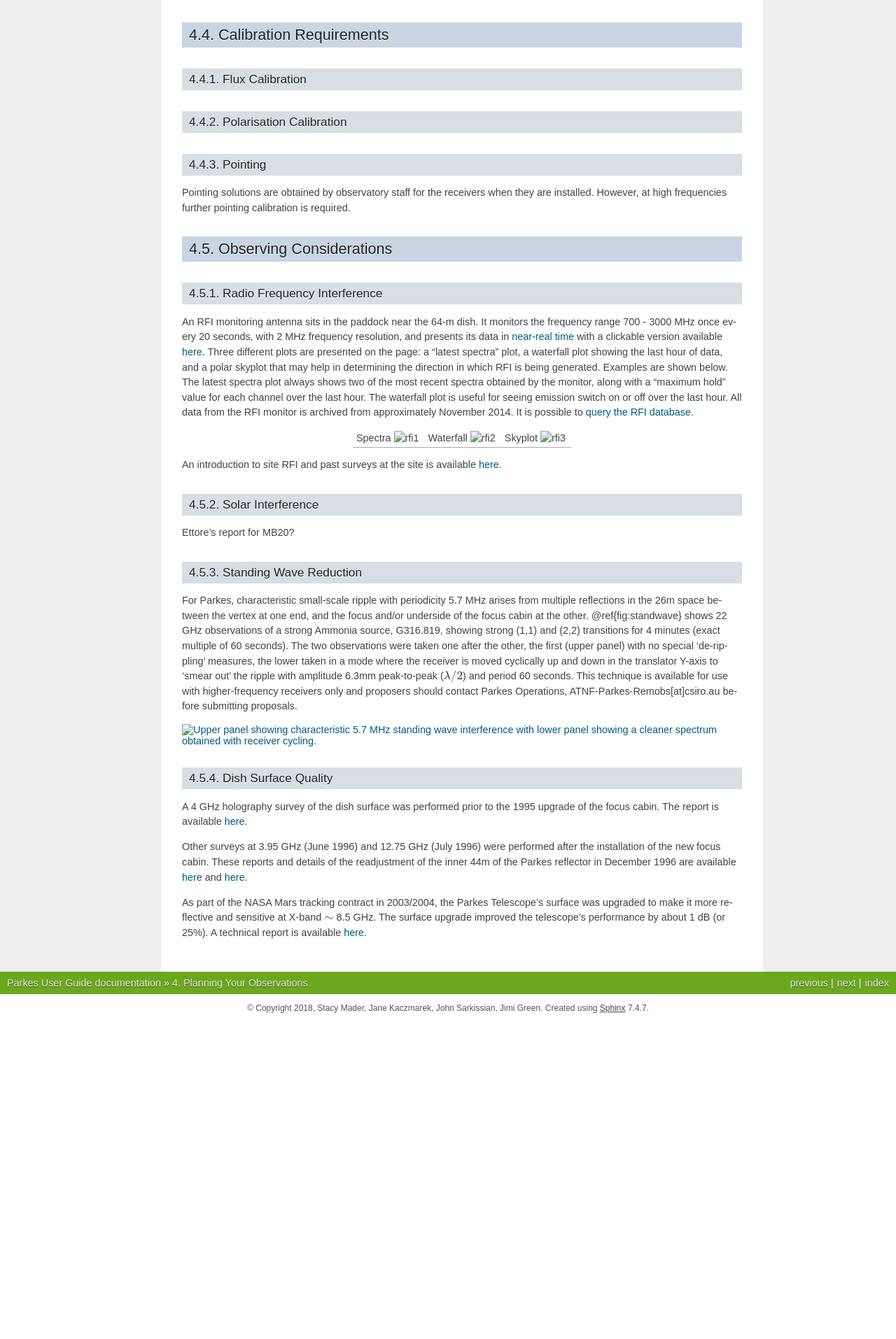
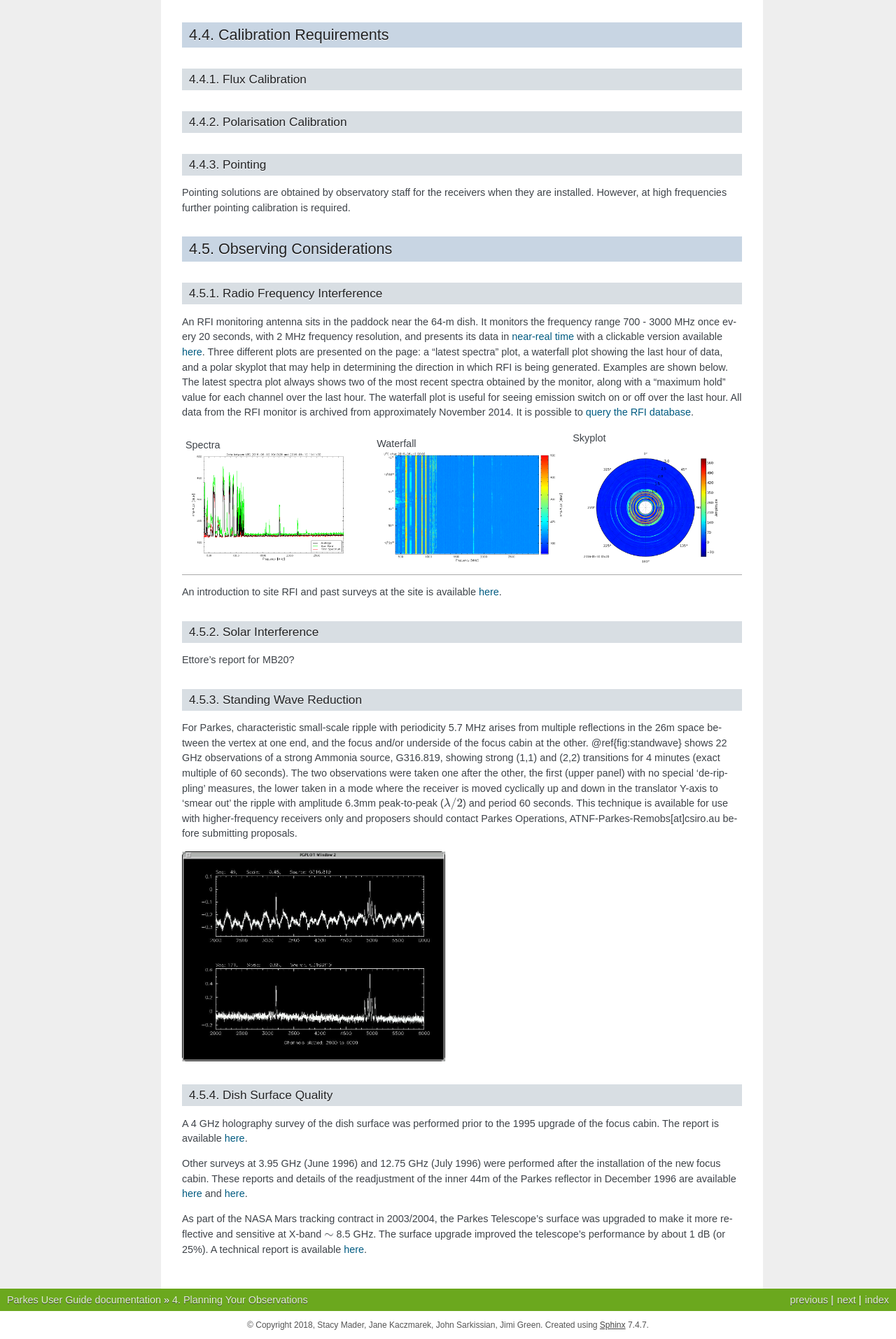
Before and after one commit to mad134/parkes-user-guide, a Sphinx documentation site: the page built from source/planning.rst, in a window 1280 px wide. Shown: the part 2252-4166 px from the top of the page at 70% size. Built offline with Sphinx 7.4.7, drawn with Linux system fonts in a browser that asks for light colours; before the commit the page ends 3713 px from its top, so only the background shows below that.

Commit message:
Fixed image links, added a few UWL parameters

```diff
--- a/source/observing.rst
+++ b/source/observing.rst
@@ -26,6 +26,7 @@ The remote observer will need the following:
   of a trainer before being qualified as a Remote Observer.
 
 * A computer with the following:
+
  * Access to the internet;
  * A recent version of a commonly used operating system.
  * A VNC application such as VNC viewer, TightVNC , Chicken of the VNC, Remoter for Mac.
--- a/source/planning.rst
+++ b/source/planning.rst
@@ -147,9 +147,9 @@ two of the most recent spectra obtained by the monitor, along with a “maximum
 plot is useful for seeing emission switch on or off over the last hour. All data from the RFI monitor is archived from approximately
 November 2014. It is possible to `query the RFI database <https://www.narrabri.atnf.csiro.au/observing/rfi/monitor/rfi_monitor_archive_query.html>`_.
 
-.. |rfi1| image:: ../../images/rfi_weathermap_spectra.png
-.. |rfi2| image:: ../../images/rfi_weathermap_waterfall.png
-.. |rfi3| image:: ../../images/rfi_weathermap_skyplot.png
+.. |rfi1| image:: ../images/rfi_weathermap_spectra.png
+.. |rfi2| image:: ../images/rfi_weathermap_waterfall.png
+.. |rfi3| image:: ../images/rfi_weathermap_skyplot.png
 
 +--------+-----------+--------+
 | Spectra| Waterfall | Skyplot|
@@ -176,7 +176,7 @@ the ripple with amplitude 6.3mm peak-to-peak (:math:`\lambda/2`) and period 60 s
 with higher-frequency receivers only and proposers should contact Parkes Operations, ATNF-Parkes-Remobs[at]csiro.au before
 submitting proposals.
 
-.. image:: ../../images/ripple.jpg
+.. image:: ../images/ripple.jpg
    :height: 300px
    :alt: Upper panel showing characteristic 5.7 MHz standing wave interference with lower panel showing a cleaner spectrum obtained with receiver cycling.
 
--- a/source/reduction.rst
+++ b/source/reduction.rst
@@ -195,7 +195,7 @@ the current directory.
  plotter.set_range(-100,100,-5,30)
  plotter.plot(iav)
 
-.. figure:: ../../images/rcw49asap.jpg
+.. figure:: ../images/rcw49asap.jpg
     :scale: 100%
     :align: center
     :alt: 22GHz Stokes I spectrum of RCW49.
@@ -235,7 +235,7 @@ The script file is shown below.
 
 
 
-.. figure:: ../../images/300.96+1.14asap.jpg
+.. figure:: ../images/300.96+1.14asap.jpg
     :scale: 100%
     :align: center
     :alt: Stokes I 6668MHz Methanol spectrum for 300.96+1.14.
@@ -294,7 +294,7 @@ Running this script produces the following output and image.
        units:        Jy km/s         km/s            km/s
 
 
-.. figure:: ../../images/galmiriad.jpg
+.. figure:: ../images/galmiriad.jpg
     :scale: 100%
     :align: center
     :alt: Spectrum of a galaxy using the MBSPECT utility of MIRIAD
--- a/source/rx_corr.rst
+++ b/source/rx_corr.rst
@@ -36,7 +36,7 @@ a coloured bar), the variation of :math:`T_{sys}` is shown across the band. Addi
 available receivers is provided in the table below.
 
 
-.. figure:: ../../images/parkes_tsys.jpg
+.. figure:: ../images/parkes_tsys.jpg
     :scale: 80%
     :align: center
     :alt: Range in system temperature for Parkes receivers.
@@ -102,7 +102,7 @@ at an angle of 15 degrees to the scan direction presents a nearly uniformly spac
 of 35 arcmins (0.583 degrees) thus have an approximately two-thirds overlap. The package can be rotated in feed angle up to -70 degrees and +83.75 from
 its neutral position; rotation is in a positive direction corresponds to increasing position angle on the sky, or anti-clockwise as shown below:
 
-.. figure:: ../../images/13beam.jpg
+.. figure:: ../images/13beam.jpg
     :scale: 60%
     :align: center
     :alt:  Overview of the Parkes observing system.
@@ -203,7 +203,7 @@ An overall outline of the Parkes observing system is shown below.
 
 FIXME: update
 
-.. figure:: ../../images/signalpath-overview.jpg
+.. figure:: ../images/signalpath-overview.jpg
     :scale: 60%
     :align: center
     :alt:  Overview of the Parkes observing system.
```
Also changed, not shown: source/intro.rst (+4 -4 lines).
